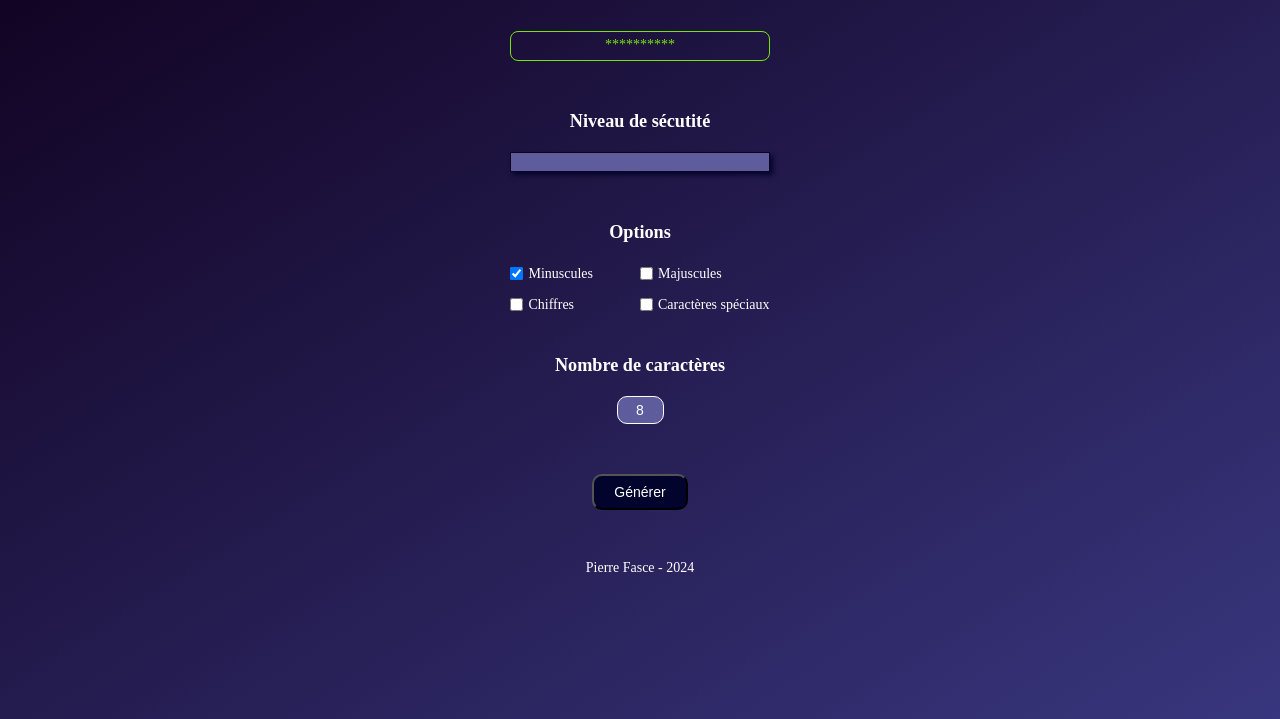
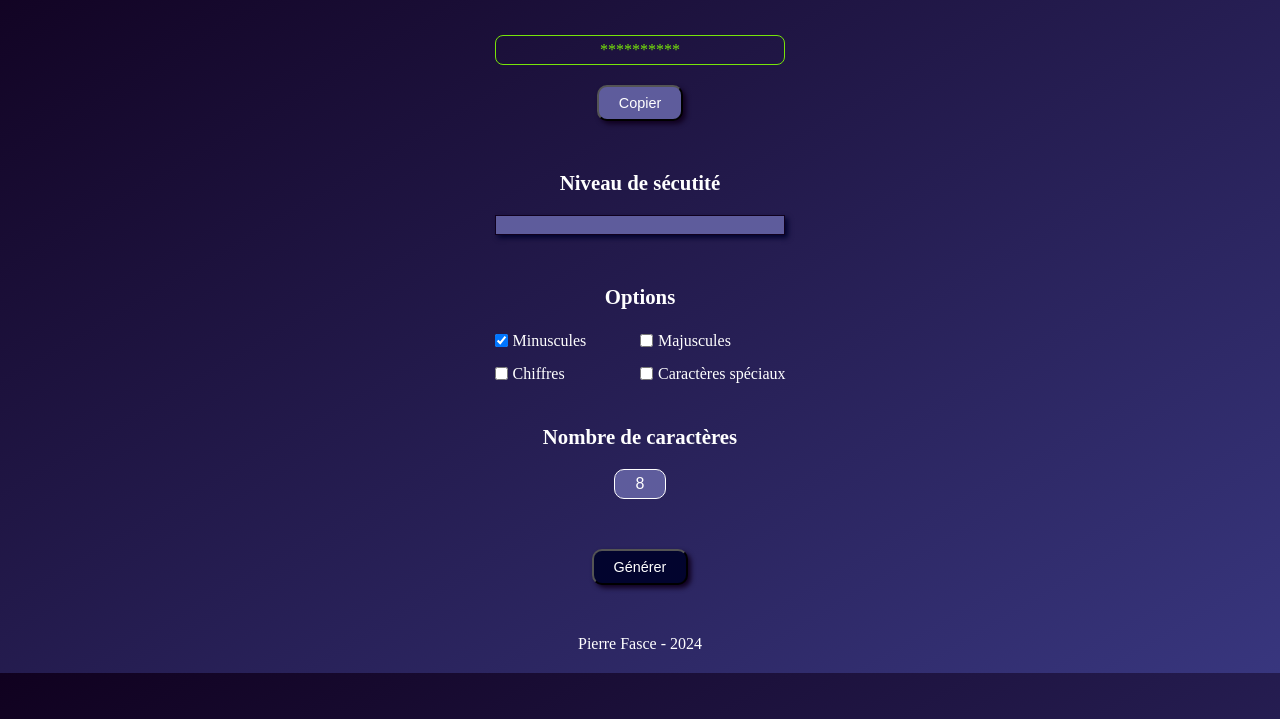
Before and after one commit to Piero13/P15_toolbox, a website: page index.html in a window 1280 px wide. Shown: the part 81-800 px from the top of the page. Drawn offline with Linux system fonts and the light colour scheme.

Commit message:
ajout d'une fonction copier vers le presse papier

```diff
--- a/index.html
+++ b/index.html
@@ -17,6 +17,8 @@
         </header>
 
         <div id="passwordDisplay">**********</div>
+
+        <button id="copyBtn" class="btn" onclick="copyToClipboard()">Copier</button>
 
         <section id="securityLevel">
             <h2>Niveau de sécutité</h2>
@@ -52,10 +54,10 @@
 
         <section id="passwordLength">
             <h2>Nombre de caractères</h2>
-            <input type="number" name="passwordLength" id="passwordLengthInput" aria-label="password length" min="4" max="64" value="8">
+            <input type="number" name="passwordLength" id="passwordLengthInput" aria-label="password length" min="4" max="32" value="8">
         </section>
 
-        <button id="generateBtn">Générer</button>
+        <button id="generateBtn" class="btn">Générer</button>
 
         <footer>
             <p>Pierre Fasce  - 2024</p>
--- a/index.js
+++ b/index.js
@@ -104,3 +104,18 @@ function updateSecurityStrength(strength) {
         bar[j].style.width = (100 * (25 / totalWidth)) + "%"; // Calcul de la largeur proportionnelle
     }
 }
+
+function copyToClipboard() {
+    //get the generated password container
+    const passwordDisplay = document.querySelector('#passwordDisplay');
+    //create a fakeinput ans set the contents to the text to copy
+    const storage = document.createElement('textarea');
+    storage.value = passwordDisplay.innerHTML;
+    passwordDisplay.appendChild(storage);
+
+    //copy the text in the fake input and remove it
+    storage.select();
+    storage.setSelectionRange(0,99999);
+    document.execCommand("copy");
+    passwordDisplay.removeChild(storage);
+}
--- a/main.scss
+++ b/main.scss
@@ -21,7 +21,7 @@ input::-o-outer-spin-button {
     box-sizing: border-box;
     margin: 0;
     padding: 0;
-    font-size: 14px;
+    font-size: 16px;
     color: white;
 }
 
@@ -37,7 +37,6 @@ h2 {
 body {
     width: 100%;
     min-width: 320px;
-    min-height: 100svh;
     display: flex;
     justify-content: center;
     background: linear-gradient(to top left, #38367E, #10011F);
@@ -52,18 +51,38 @@ main {
     padding: 40px 30px 20px 30px;
 }
 
-#title, #passwordDisplay, #securityLevel, #options, #passwordLength, #generateBtn{
+.btn {
+    padding: 8px 20px;
+    border-radius: 10px;
+    box-shadow: 3px 3px 5px #10011F;
+    font-size: 0.9rem;
+    transition: all 300ms;
+
+    &:hover {
+        cursor: pointer;
+        transform: scale(0.9);
+        box-shadow: none;
+    }
+}
+
+#title, #securityLevel, #options, #passwordLength, #generateBtn{
     margin-bottom: 50px;
 }
 
 #passwordDisplay {
     width: 100%;
     height: 30px;
+    margin-bottom: 20px;
     padding: 5px;
     border: 1px solid #77E509;
     border-radius: 8px;
     text-align: center;
     color: #77E509;
+}
+
+#copyBtn {
+    background-color: #5e5c9c;
+    margin-bottom: 50px;
 }
 
 #securityLevel {
@@ -151,15 +170,8 @@ main {
     }
 }
 
+
+
 #generateBtn {
-    padding: 8px 20px;
     background-color: #02042e;
-    border-radius: 10px;
-    transition: all 300ms;
-
-    &:hover {
-        cursor: pointer;
-        transform: scale(1.1);
-        box-shadow: 3px 3px 5px #10011F;
-    }
 }
```
Also changed, not shown: main.css, 1 other file.
